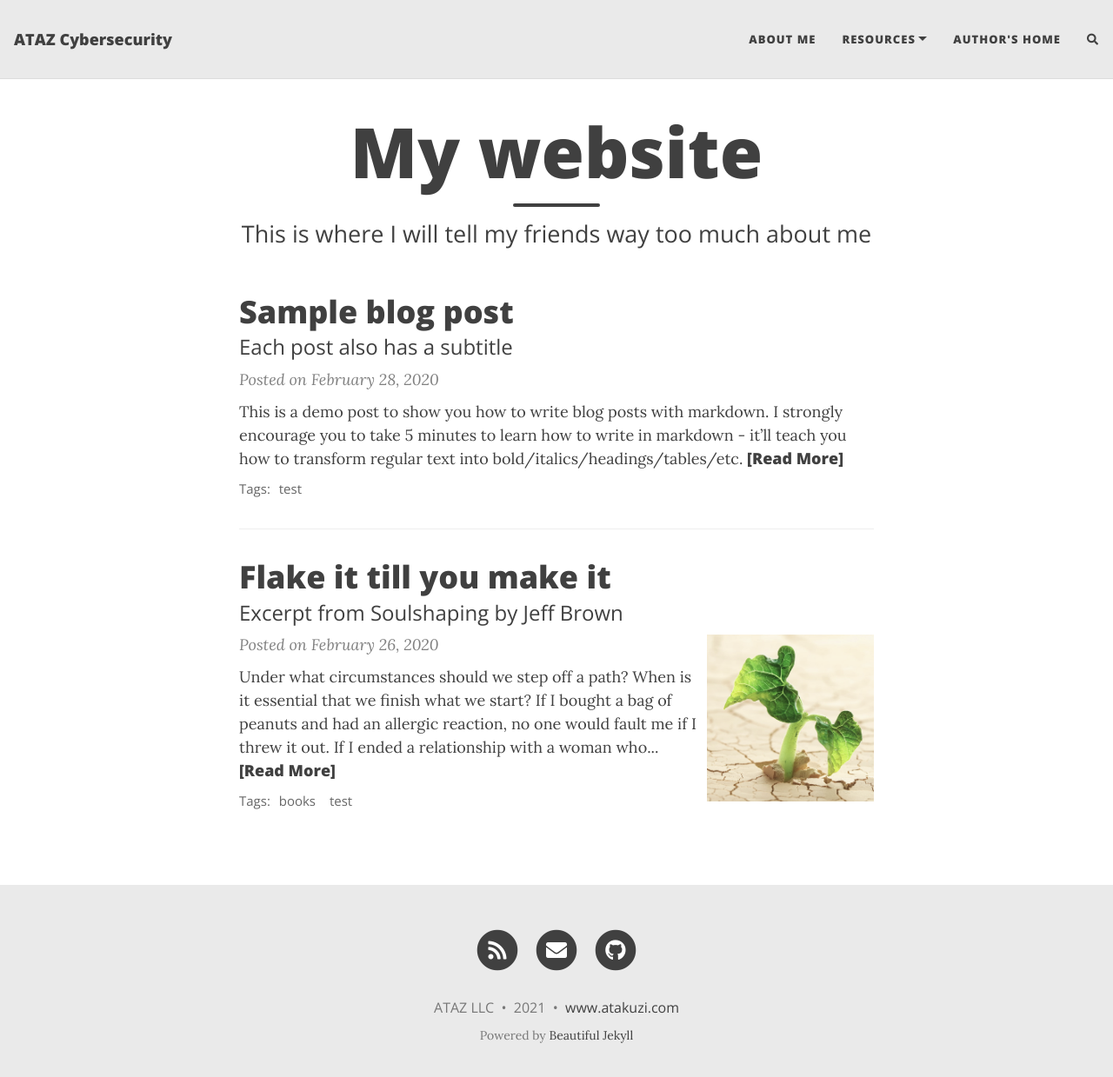
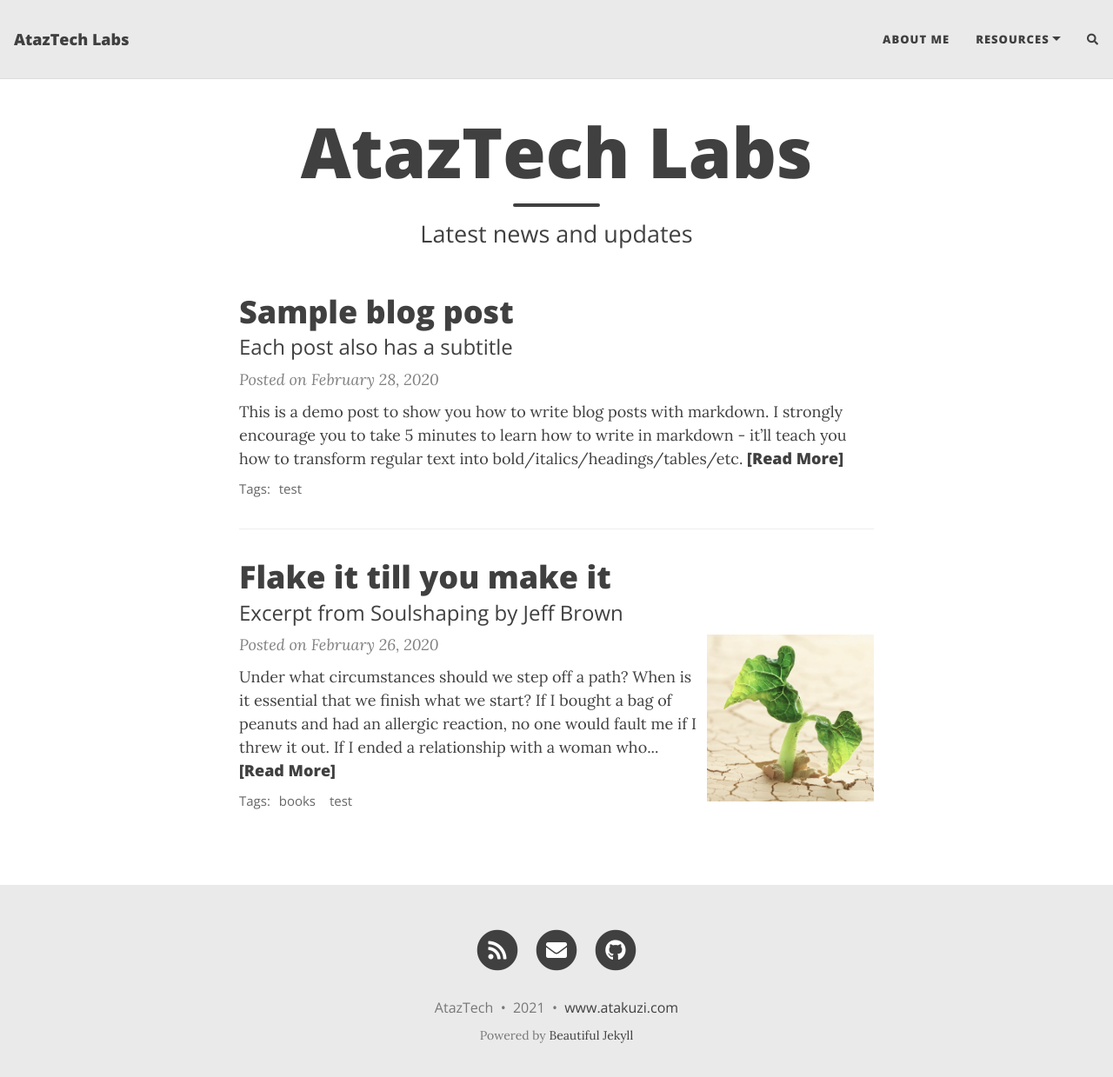
Before and after one commit to atakuzi/atakuzi.github.io, a Jekyll site: the page built from index.html, in a window 1280 px wide and 1252 px high. Shown: the top 1239 px of the window at 87% size. Built offline with Jekyll 4.4.1, drawn with Linux system fonts in a browser that asks for light colours; nearby versions of some CDN libraries; the list of posts is cut into pages by our own code; comment, search, counter and statistics services are not loaded.

Commit message:
Updated index.html, config and aboutme.md

```diff
--- a/_config.yml
+++ b/_config.yml
@@ -6,10 +6,10 @@
 # --- Required options --- #
 
 # Name of website
-title: ATAZ Cybersecurity
+title: AtazTech Labs
 
 # Your name to show in the footer
-author: ATAZ LLC
+author: AtazTech
 
 # --- List of links in the navigation bar --- #
 
@@ -17,7 +17,7 @@ navbar-links:
   About Me: "aboutme"
   Resources:
     - Learn markdown: "https://www.markdowntutorial.com/"
-  Author's home:
+
 
 # --- Logo --- #
 
--- a/index.html
+++ b/index.html
@@ -1,5 +1,5 @@
 ---
 layout: home
-title: My website
-subtitle: This is where I will tell my friends way too much about me
+title: AtazTech Labs
+subtitle: Latest news and updates
 ---
```
Also changed, not shown: aboutme.md (+2 -4 lines).
